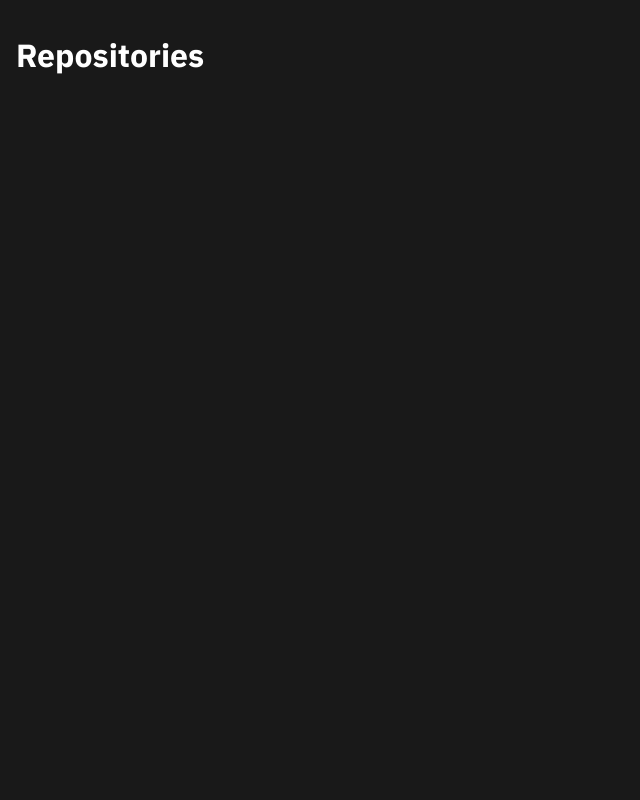
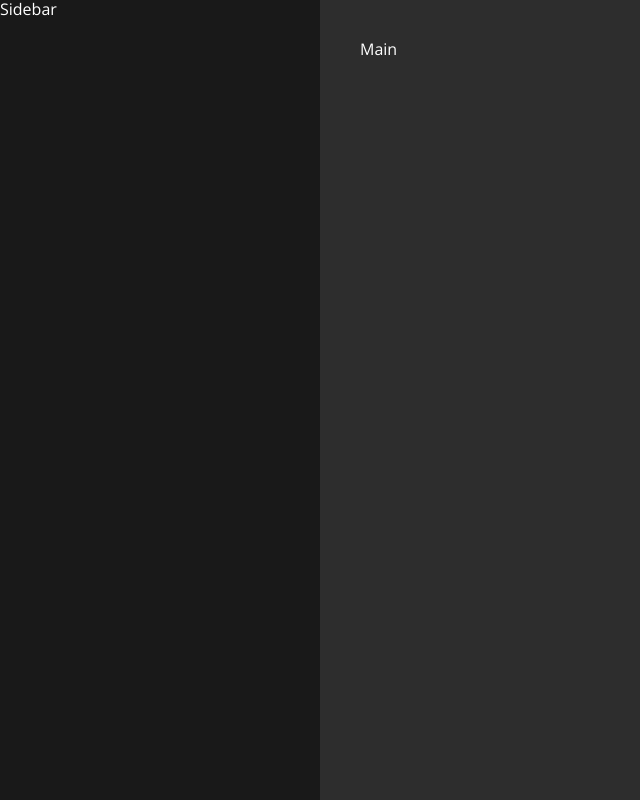
Before and after one commit to AdrielAmori/api-github, a React (Create React App) app: page /repositories in a window 1280 px wide. Shown: the whole page, without its empty margins (0-640 px from the left). Built offline with nearby package versions, Linux system fonts and the light colour scheme.

Commit message:
creation of the central structure

```diff
--- a/src/pages/RepositoriesPage/index.js
+++ b/src/pages/RepositoriesPage/index.js
@@ -1,7 +1,14 @@
 import React from 'react';
 
+import { Container, Sidebar, Main } from './styles';
+
 function RepositoriesPage() {
-  return <h1>Repositories</h1>;
+  return (
+    <Container>
+      <Sidebar>Sidebar</Sidebar>
+      <Main>Main</Main>
+    </Container>
+  );
 }
 
 export default RepositoriesPage;
--- a/src/pages/RepositoriesPage/styles.js
+++ b/src/pages/RepositoriesPage/styles.js
@@ -1 +1,34 @@
 import styled from 'styled-components';
+
+export const Container = styled.main`
+  display: flex;
+  min-height: 100vh;
+
+  @media screen and (max-width: ${(props) => props.theme.breakpoints.md}) {
+    flex-direction: column;
+  }
+`;
+
+export const Sidebar = styled.aside`
+  background: ${(props) => props.theme.colors.background};
+  min-width: 20rem;
+  max-height: 100vh;
+  overflow-y: hidden;
+`;
+
+
+export const Main = styled.section `
+  background: ${(props) => props.theme.colors.container};
+  width: 100%;
+  height: 100vh;
+  padding: 40px;
+  overflow-y: hidden;
+
+  @media screen and (max-width: ${(props) => props.theme.breakpoints.md}){
+    height: 100%;
+  }
+
+  @media screen and (max-width: ${(props) => props.theme.breakpoints.sm}){
+    padding: 40px 20px;
+  }
+`;
--- a/src/styles/Theme.jsx
+++ b/src/styles/Theme.jsx
@@ -12,7 +12,7 @@
 
 export const theme = {
   colors: {
-    white: "#FFFFFF",
+    text: "#FFFFFF",
     black: "#0C0D0F",
     red: "#E03131",
     orange: "#E8590C",
@@ -35,7 +35,9 @@
     gray900: "#191919",
     primary: "#F83600",
     secondary: "#FE8C00",
-    container: "#2d2d2d"
+    container: "#2d2d2d",
+    metalDark: '#7f8c8d',
+    background: '#191919',
   },
   fontFamily: {
     heading: ["IBM Plex Sans", "sans-serif"].join(","),
@@ -54,6 +56,14 @@
     "4xl": rem(40),
     "5xl": rem(64),
   },
+  breakpoints: {
+    xs: '0',
+    sm: '576px',
+    md: '768px',
+    lg: '992px',
+    xl: '1200px',
+    xxl: '1400px',
+  },
 };
 
 function Theme({ children }) {
--- a/src/styles/global.js
+++ b/src/styles/global.js
@@ -1,14 +1,19 @@
 import { createGlobalStyle } from "styled-components";
 
 export const GlobalStyle = createGlobalStyle`
+  * {
+    margin: 0;
+    padding: 0;
+    outline: 0;
+    box-sizing: border-box;
+  }
   html, body, #root {
     min-height: 100%;
   }
   body {
-    background: ${(props) => props.theme.colors.gray900};
-    color: ${(props) => props.theme.colors.gray600};
+    background: ${(props) => props.theme.colors.background};
+    color: ${(props) => props.theme.colors.text};
     font-family: ${(props) => props.theme.fontFamily.sans};
-    padding: 1rem;
   }
 
   h1, h2, h3, h4, h5, h6 {
```
